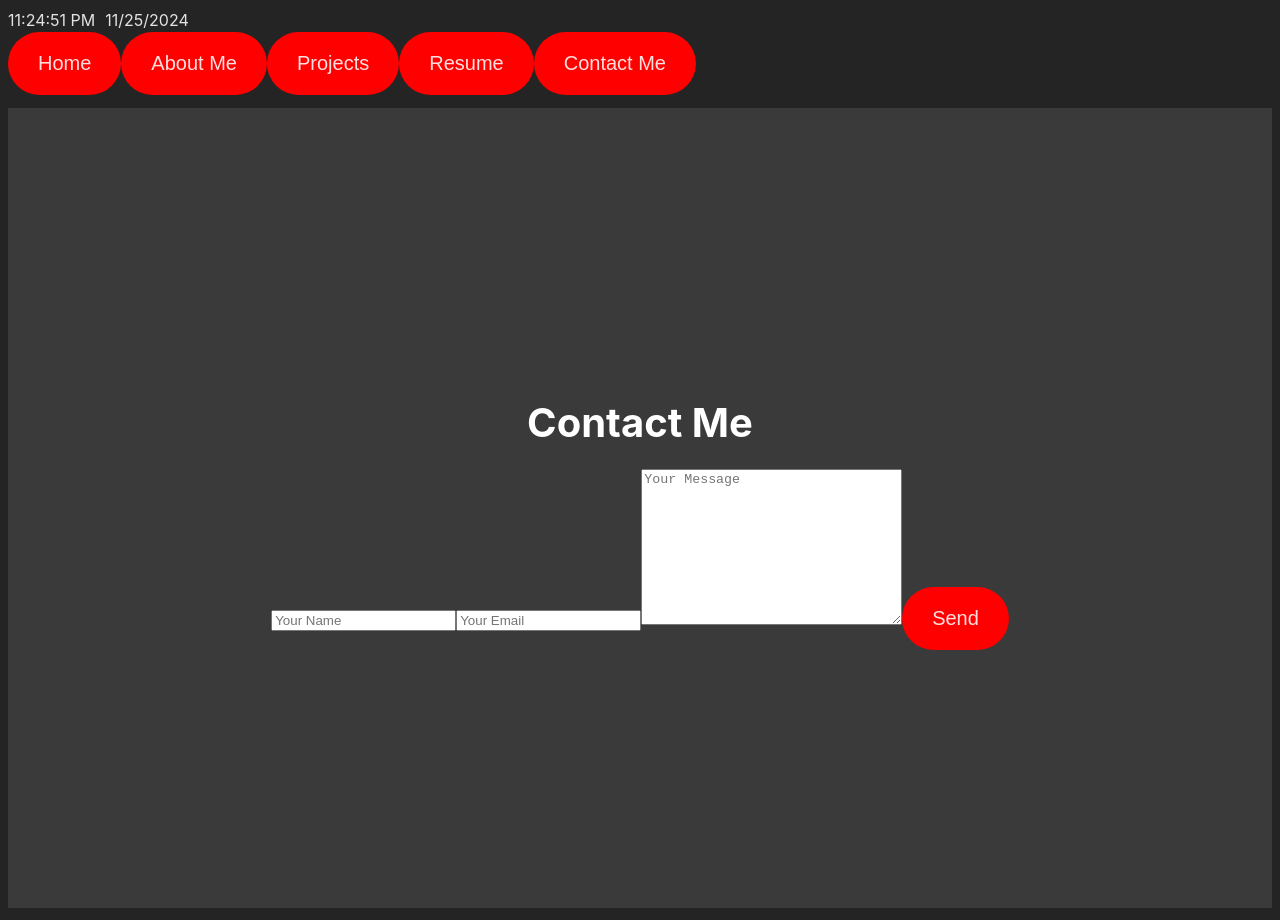
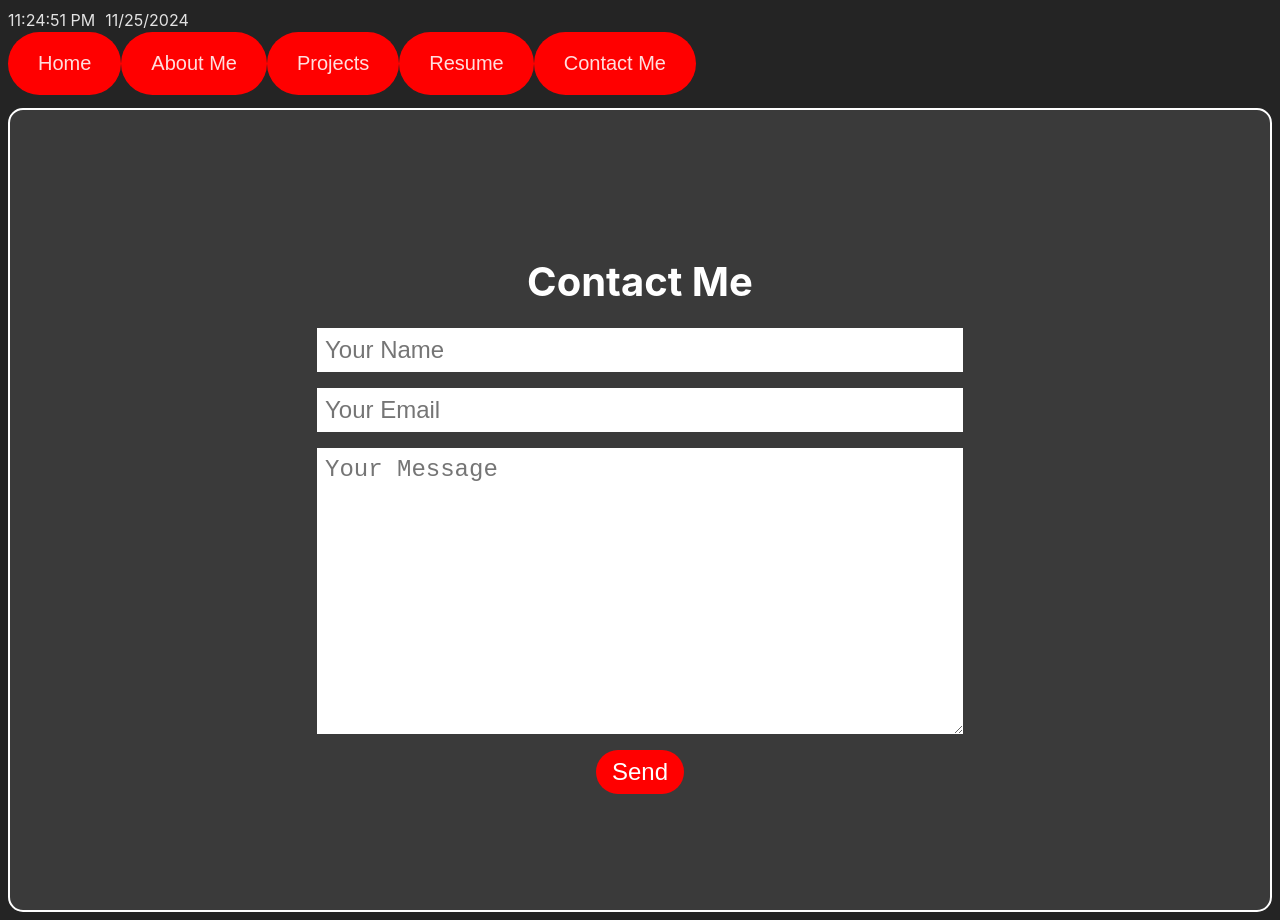
Before and after one commit to CPatterson94/CurtisPortfolio, a React (Vite) app in the folder Portfolio/: page /contact in a window 1280 px wide. Built offline with nearby package versions, Linux system fonts and the light colour scheme.

Commit message:
Added basic CSS to Contact form
Added Resume PDF to be embeded into Resume page at a later date

```diff
--- a/Portfolio/index.css
+++ b/Portfolio/index.css
@@ -99,6 +99,8 @@ button #text {
   height: 100vh;
   background-color: #3a3a3a;
   color: white;
+  border-radius: 15px;
+  border: 2px solid #ffffff;
 }
 .contact-container h1 {
   font-size: 2.5rem;
@@ -117,4 +119,38 @@ button #text {
   color: #3a3a3a;
 }
 
+.contact-form-container {
+  display: flex;
+  flex-direction: column;
+  align-items: center;
+  justify-content: center;
+  width: 100%;
+}
+.contact-form-container .contact-form {
+  display: flex;
+  flex-direction: column;
+  align-items: center;
+  justify-content: center;
+  width: 50%;
+}
+.contact-form-container .contact-form .form-control {
+  width: 100%;
+  margin-bottom: 1rem;
+  padding: 0.5rem;
+  font-size: 1.5rem;
+  border: none;
+}
+.contact-form-container .contact-form button {
+  padding: 0.5rem 1rem;
+  font-size: 1.5rem;
+  background-color: red;
+  color: white;
+  border: none;
+  cursor: pointer;
+}
+.contact-form-container .contact-form button:hover {
+  background-color: black;
+  color: white;
+}
+
 /*# sourceMappingURL=index.css.map */
--- a/Portfolio/src/components/emailForm.jsx
+++ b/Portfolio/src/components/emailForm.jsx
@@ -37,18 +37,21 @@ const EmailForm = () => {
     <div className="contact-form-container">
       <form onSubmit={handleSubmit} className="contact-form">
         <input
+          className="form-control"
           type="text"
           placeholder="Your Name"
           value={name}
           onChange={(e) => setName(e.target.value)}
         />
         <input
+          className="form-control"
           type="email"
           placeholder="Your Email"
           value={email}
           onChange={(e) => setEmail(e.target.value)}
         />
         <textarea
+          className="form-control"
           cols="30"
           rows="10"
           placeholder="Your Message"
--- a/Portfolio/src/styling/contactMe.scss
+++ b/Portfolio/src/styling/contactMe.scss
@@ -6,6 +6,8 @@
   height: 100vh;
   background-color: #3a3a3a;
   color: white;
+  border-radius: 15px;
+  border: 2px solid #ffffff; // Bubble border color
   h1 {
     font-size: 2.5rem;
     margin-bottom: 1rem;
@@ -23,3 +25,37 @@
     }
   }
 }
+
+.contact-form-container {
+  display: flex;
+  flex-direction: column;
+  align-items: center;
+  justify-content: center;
+  width: 100%;
+  .contact-form {
+    display: flex;
+    flex-direction: column;
+    align-items: center;
+    justify-content: center;
+    width: 50%;
+    .form-control {
+      width: 100%;
+      margin-bottom: 1rem;
+      padding: 0.5rem;
+      font-size: 1.5rem;
+      border: none;
+    }
+    button {
+      padding: 0.5rem 1rem;
+      font-size: 1.5rem;
+      background-color: red;
+      color: white;
+      border: none;
+      cursor: pointer;
+      &:hover {
+        background-color: black;
+        color: white;
+      }
+    }
+  }
+}
```
Also changed, not shown: 1 other file (tests, documents, lock files or other folders).
